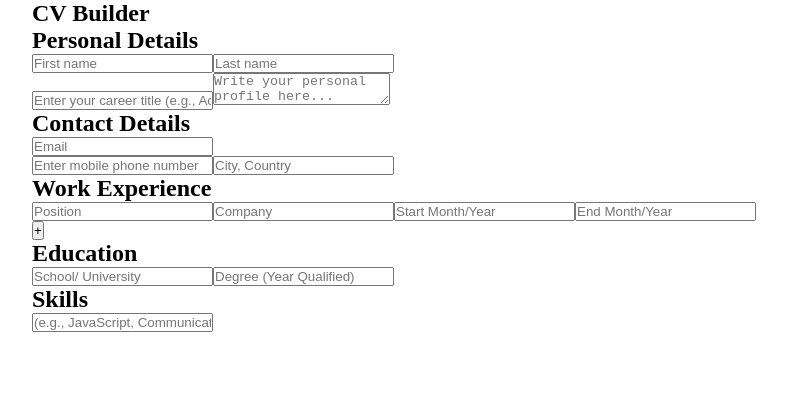
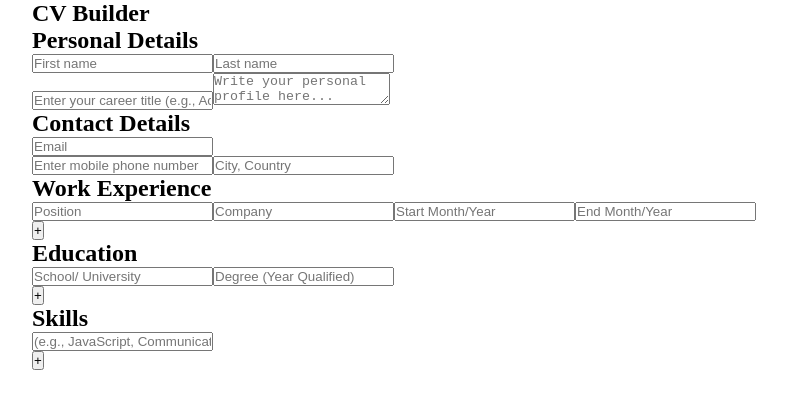
Before and after one commit to gavinv-m/cv-application, a React (Vite) app: page / in a window 1280 px wide. Shown: the top 408 px of the page, without its empty margins (8-795 px from the left). Built offline with nearby package versions, Linux system fonts and the light colour scheme.

Commit message:
feat: Create additional skills and education fields

```diff
--- a/src/sidebar/Education.jsx
+++ b/src/sidebar/Education.jsx
@@ -1,6 +1,7 @@
 import renderInput from './InputField';
+import AddButton from './Button';
 
-export default function Education({ qualifications, updateField }) {
+export default function Education({ qualifications, updateField, add }) {
   const section = 'education';
 
   return (
@@ -9,18 +10,34 @@ export default function Education({ qualifications, updateField }) {
         {/* TODO: Add edu svg */}
         <h2>Education</h2>
       </div>
+      <div>
         {qualifications.map((qualification) => {
           return (
             <div key={qualification.key}>
               {renderInput('School/ University', qualification.school, (e) =>
-              updateField(section, 'school', e.target.value, qualification.key),
+                updateField(
+                  section,
+                  'school',
+                  e.target.value,
+                  qualification.key,
+                ),
               )}
-            {renderInput('Degree (Year Qualified)', qualification.degree, (e) =>
-              updateField(section, 'degree', e.target.value, qualification.key),
+              {renderInput(
+                'Degree (Year Qualified)',
+                qualification.degree,
+                (e) =>
+                  updateField(
+                    section,
+                    'degree',
+                    e.target.value,
+                    qualification.key,
+                  ),
               )}
             </div>
           );
         })}
+        <AddButton section={section} add={add}></AddButton>
+      </div>
     </div>
   );
 }
--- a/src/sidebar/Skills.jsx
+++ b/src/sidebar/Skills.jsx
@@ -1,6 +1,7 @@
 import renderInput from './InputField';
+import AddButton from './Button';
 
-export default function Skills({ skills, updateField }) {
+export default function Skills({ skills, updateField, add }) {
   const section = 'skills';
 
   return (
@@ -9,6 +10,7 @@ export default function Skills({ skills, updateField }) {
         {/* TODO: Add skills svg */}
         <h2>Skills</h2>
       </div>
+      <div>
         {skills.map((skill) => {
           return (
             <div key={skill.key}>
@@ -23,6 +25,8 @@ export default function Skills({ skills, updateField }) {
             </div>
           );
         })}
+        <AddButton section={section} add={add}></AddButton>
+      </div>
     </div>
   );
 }
```
Lines whose indentation alone changed are shown as unchanged.
